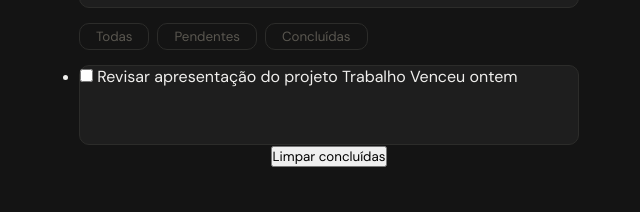
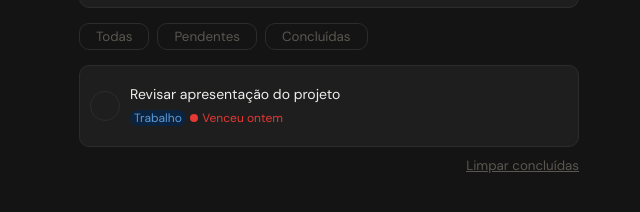
Before and after one commit to mateusrodrigues0904/todo-list-, a plain HTML site: page index.html in a window 1280 px wide. Shown: the part 192-404 px from the top of the page, without its empty margins (311-951 px from the left). Drawn offline with Linux system fonts and the light colour scheme; a script that the page names is missing.

Commit message:
Finalizado todo o estilo estático da página via CSS

```diff
--- a/index.html
+++ b/index.html
@@ -38,10 +38,18 @@
     <main>
       <ul>
         <li>
-          <input type="checkbox" name="" id="" />
-          <span>Revisar apresentação do projeto</span>
-          <span>Trabalho</span>
-          <span>Venceu ontem</span>
+          <label>
+            <input type="checkbox" />
+            <span class="checkbox-custom"></span>
+          </label>
+          <div>
+            <span>Revisar apresentação do projeto</span>
+            <div>
+              <span class="categoriaLista">Trabalho</span>
+              <span class="pontoPrioridade"></span>
+              <span class="statusLista">Venceu ontem</span>
+            </div>
+          </div>
         </li>
       </ul>
     </main>
--- a/style.css
+++ b/style.css
@@ -71,6 +71,7 @@ input[type="text"] {
 }
 input[type="text"] {
   outline: none;
+  width: 100%;
 }
 ::placeholder {
   color: var(--color-muted);
@@ -114,8 +115,73 @@ nav > button {
 
 main {
   width: 500px;
-  height: 80px;
   background-color: var(--color-surface);
   border: 1px solid var(--color-border);
   border-radius: 10px;
 }
+
+li {
+  width: 500px;
+  height: 80px;
+  display: flex;
+  align-items: center;
+  gap: 10px;
+  padding-left: 10px;
+}
+.checkbox-custom {
+  width: 30px;
+  height: 30px;
+  display: block;
+  background-color: var(--color-surface);
+  border-radius: 50px;
+  border: 1px solid var(--color-border);
+}
+input[type="checkbox"] {
+  display: none;
+}
+
+li > div {
+  display: flex;
+  flex-direction: column;
+}
+li > div > span {
+  font-size: 14px;
+  margin-bottom: 3px;
+}
+
+li > div > div > span {
+  font-size: 12px;
+}
+ul {
+  list-style: none;
+}
+.categoriaLista {
+  background-color: #0c2340;
+  color: #5b9bd5;
+  border-radius: 10px;
+  padding: 0px 4px;
+}
+.pontoPrioridade {
+  height: 8px;
+  width: 8px;
+  display: inline-block;
+  border-radius: 50px;
+  background-color: var(--priority-high);
+}
+.statusLista {
+  color: var(--priority-high);
+}
+
+footer {
+  display: flex;
+  width: 500px;
+  justify-content: right;
+  margin-top: 10px;
+}
+
+footer > button {
+  background-color: var(--color-bg);
+  border: none;
+  color: var(--color-muted);
+  text-decoration: underline;
+}
```
Also changed, not shown: app.js (added).
